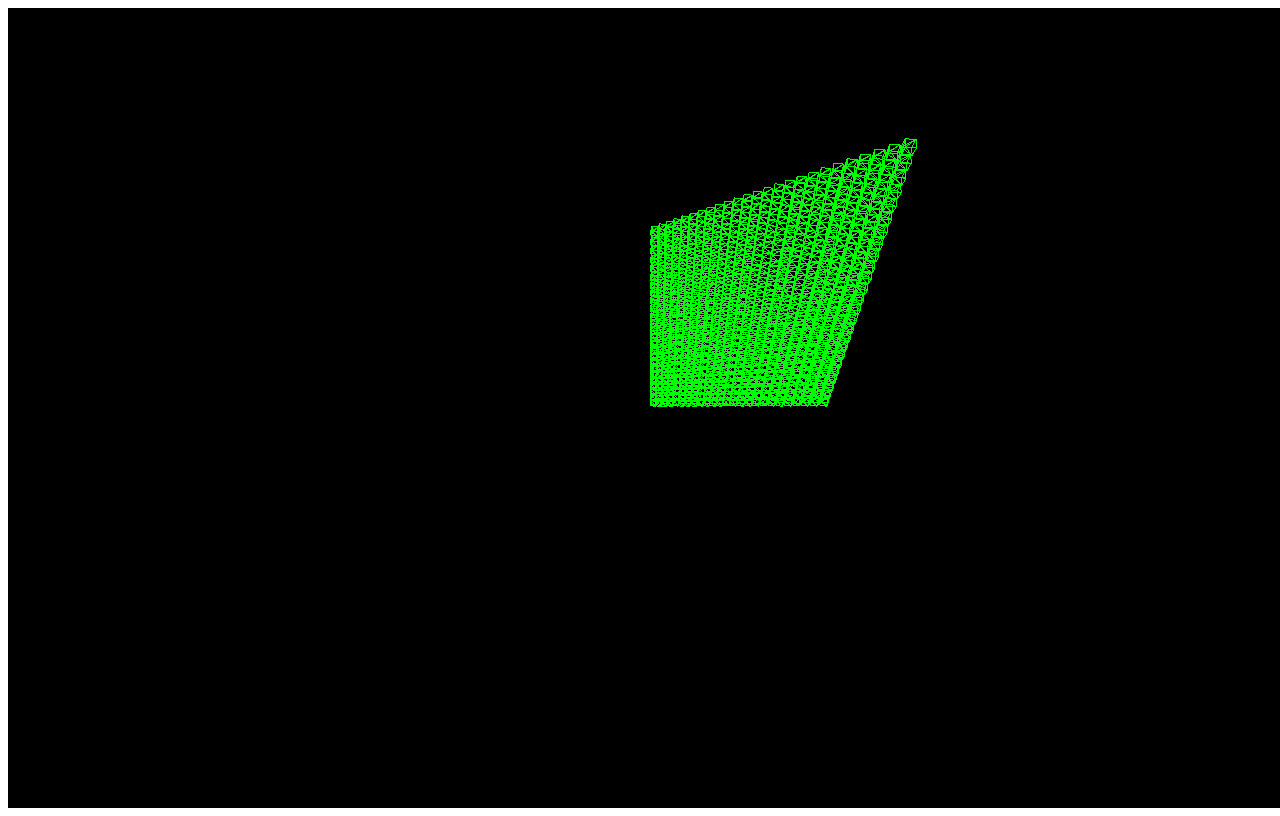
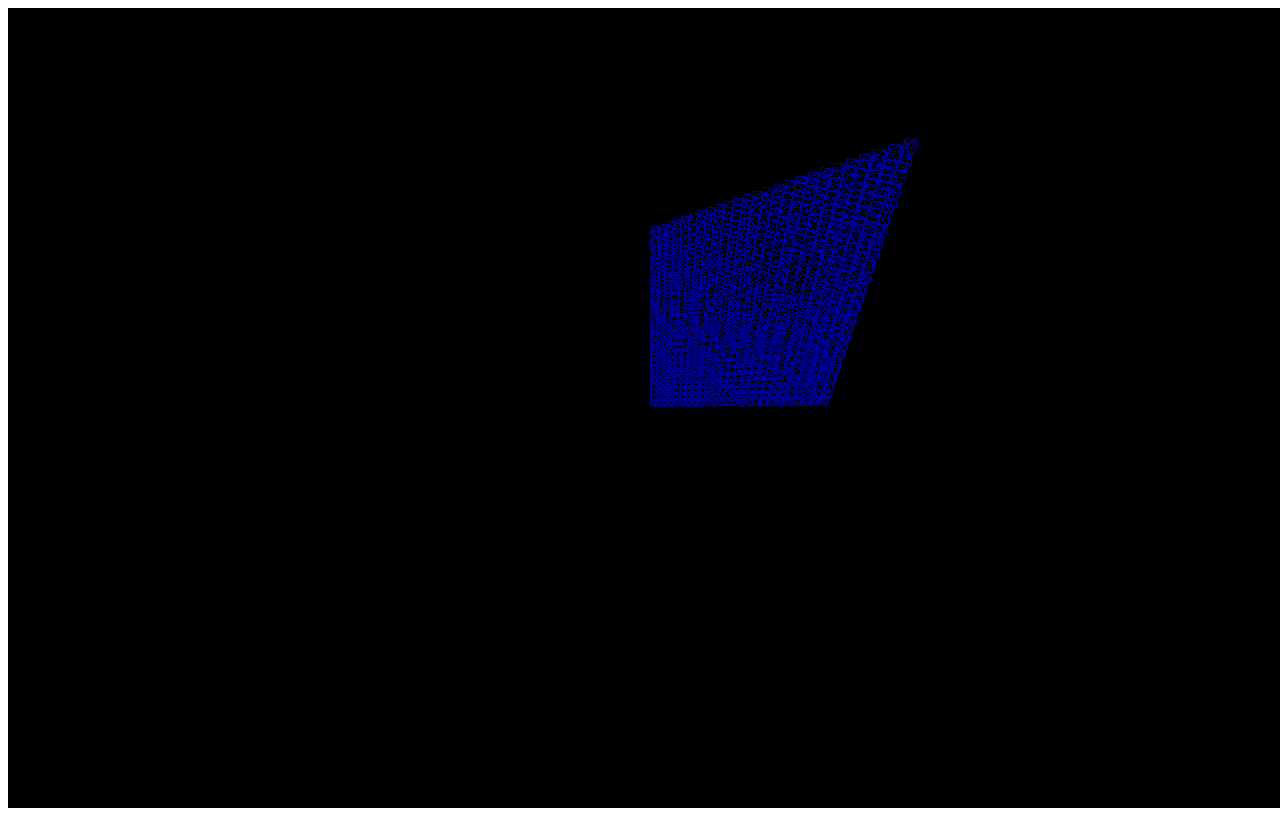
Before and after one commit to Tic-Tac-Toe-Game/SchulteTable, a plain HTML site: page three.html in a window 1280 px wide. Drawn offline with nearby package versions, Linux system fonts and the light colour scheme; animation ran at ten frames a second.

Commit message:
play with delay

```diff
--- a/three.html
+++ b/three.html
@@ -33,7 +33,7 @@
             function getCube() {
                 var geometry = new THREE.BoxGeometry(length, length, length),
                     material = new THREE.MeshBasicMaterial({
-                        color: 0x00ff00,
+                        color: 0x000088,
                         wireframe: true
                     });
 
@@ -56,19 +56,23 @@
 
             var delayElementAdding = (function() {
 
-                function addElement(scene, elements, index) {
-                    var element = elements[index];
-                    if (element) {
-                        setTimeout(function() {
-                            scene.add(element);
+                var delay = 5000,
+                    index = 1;
 
-                            addElement(scene, elements, ++index)
-                        }, 1);
-                    }
+                function getDelay() {
+                    return delay / (index += 0.1);
+                }
+
+                function addElement(scene, element) {
+                    setTimeout(function() {
+                        scene.add(element);
+                    }, getDelay());
                 }
 
                 return function(scene, elements) {
-                    addElement(scene, elements, 0);
+                    for (var index in elements) {
+                        addElement(scene, elements[index]);
+                    }
                 }
             })();
 
```
